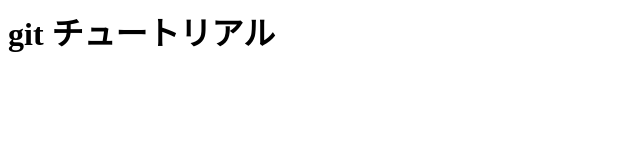
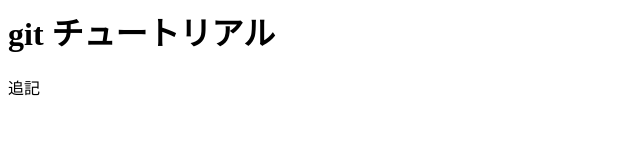
Before and after one commit to win-be/git_tutorial, a plain HTML site: page index.html in a window 1280 px wide. Shown: the full height of the page, 0-640 px from the left. Drawn offline with Linux system fonts and the light colour scheme.

Commit message:
add text

```diff
--- a/index.html
+++ b/index.html
@@ -1 +1,2 @@
 <h1>git チュートリアル</h1>
+<p>追記</p>
```
